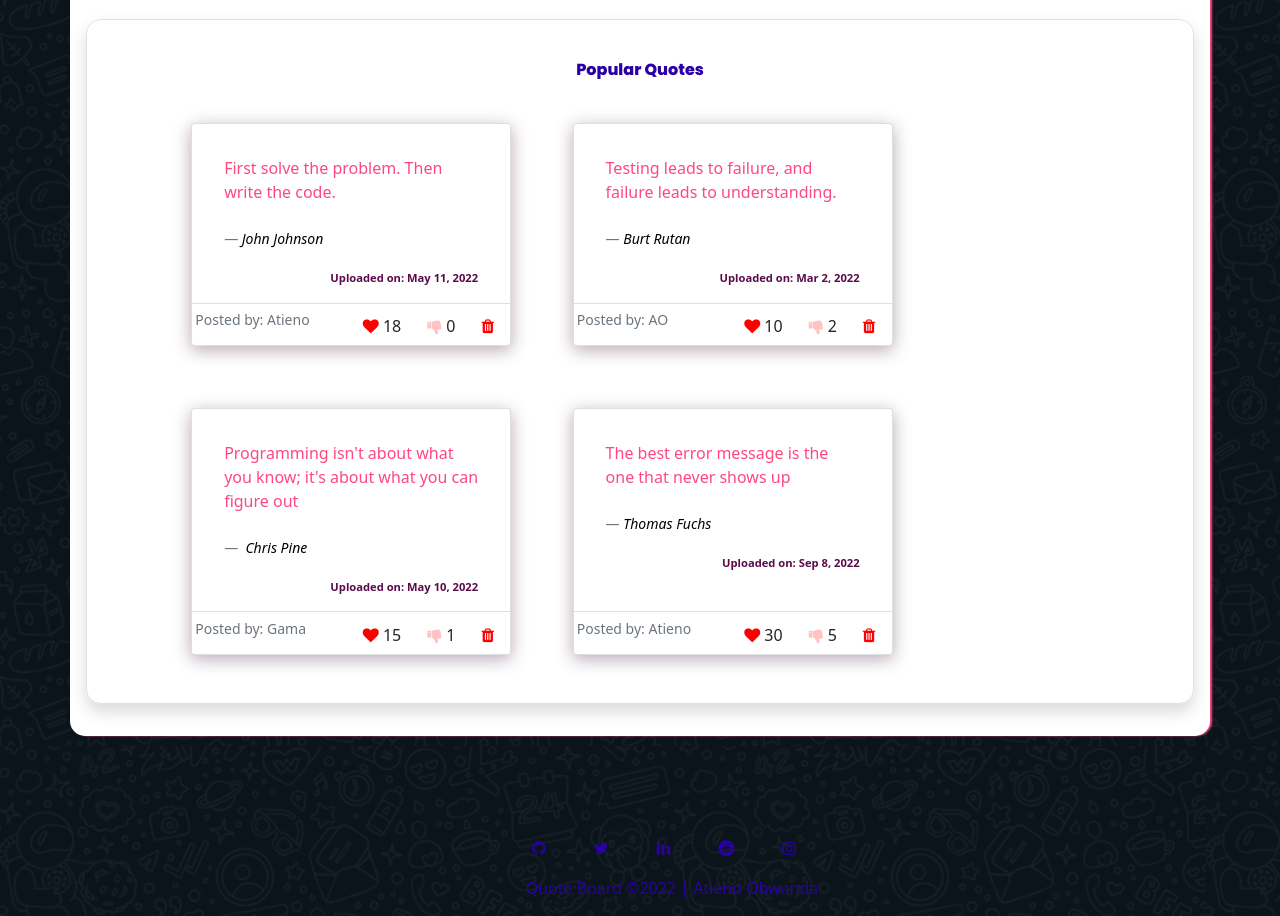
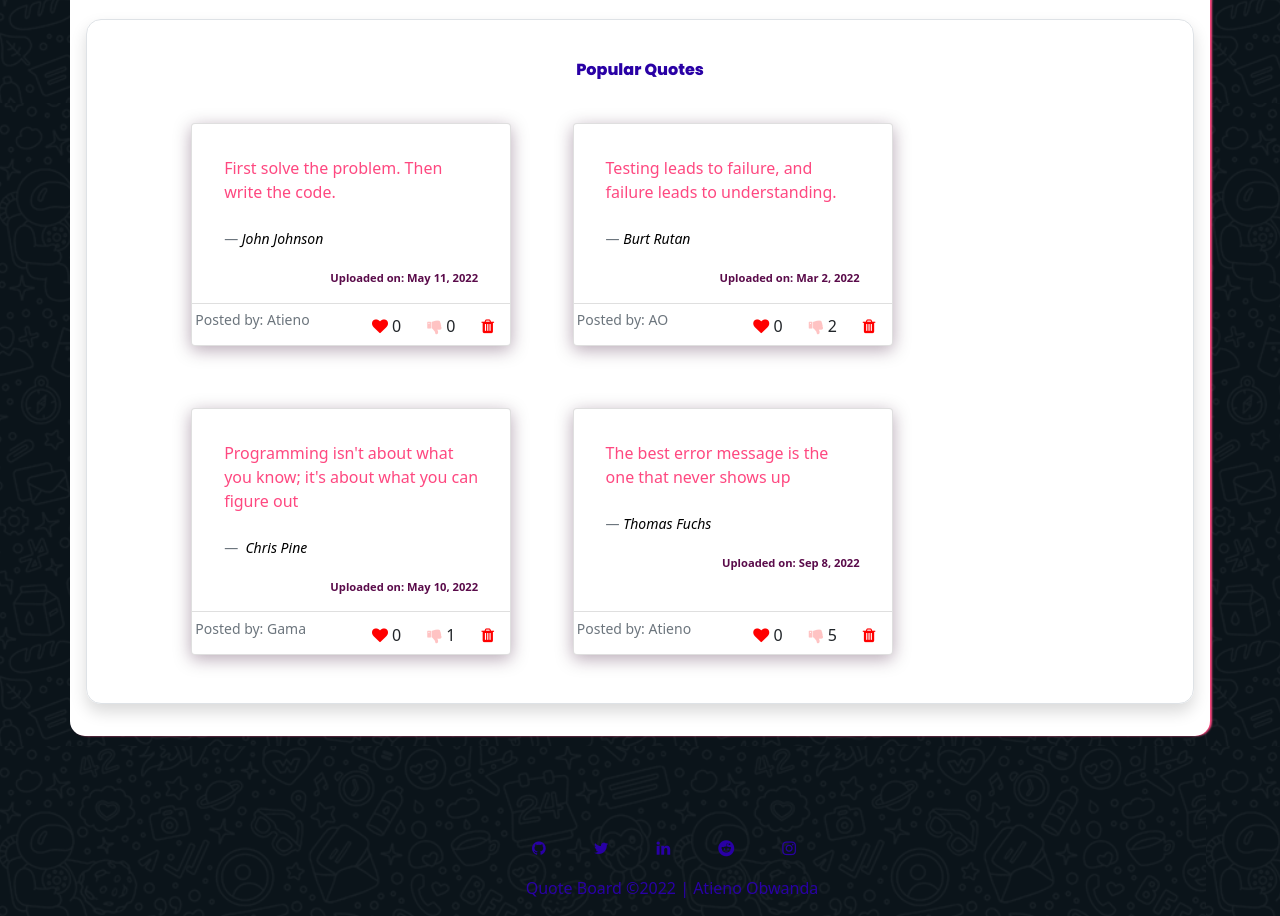
Before and after one commit to AtienoObwanda/QuoteBoard, an Angular app: page / in a window 1280 px wide. Shown: the part 540-1456 px from the top of the page. Built offline with nearby package versions, Linux system fonts and the light colour scheme.

Commit message:
highliht directive added | still not responding.

```diff
--- a/src/app/components/quote/quote.component.html
+++ b/src/app/components/quote/quote.component.html
@@ -63,8 +63,11 @@
 
             <div class="col-sm-12">
                 <div class="cards">
-                    <div class="card"  *ngFor='let quote of quotes; let i=index'>
-                        <div class="card-body" appHighlightQuote *ngIf="highlight() == quote.likes && quote.likes > 0" >
+
+                    <div class="card"  *ngFor='let quote of quotes; let i=index' >
+
+                        <div class="card-body" *ngIf="highlight()===quote.likes && quote.likes>0">
+
                         <blockquote class="blockquote mb-0 card-body">
                             <p>{{quote.quoteTitle}}</p>
                             <br/>
@@ -77,7 +80,7 @@
 
                           </blockquote>
                         </div>
-                        <div class="card-body"  *ngIf="highlight() != quote.likes || quote.likes == 0" >
+                        <div class="card-body" *ngIf="highlight()!==quote.likes || quote.likes===0" >
                             <blockquote class="blockquote mb-0 card-body">
                                 <p>{{quote.quoteTitle}}</p>
                                  <br/>
--- a/src/app/components/quote/quote.component.ts
+++ b/src/app/components/quote/quote.component.ts
@@ -8,6 +8,10 @@ import { Quotes } from '../../model/Quotes';
   styleUrls: ['./quote.component.css']
 })
 export class QuoteComponent implements OnInit {
+
+  num1:number
+  lnum:number
+  c:number//counter
 
   required: boolean = true;
 
@@ -33,18 +37,14 @@ export class QuoteComponent implements OnInit {
 }
 
   highlight() {
-    let quoteslikes = []
-    let highestlikes: number
-    for (let j = 0; j < this.quotes.length; j++) {
-      quoteslikes.push(this.quotes[j].likes)
+    this.num1 = 0
+    this.lnum = 0
+
+    for(this.c=0 ; this.c < this.quotes.length; this.c++) {
+      this.lnum = this.quotes[this.c].likes;
+      if(this.lnum > this.num1){this.num1 = this.lnum}
     }
-
-    quoteslikes.sort(function (i, j) {
-
-      return j - i
-    })
-    highestlikes = quoteslikes[0]
-    return highestlikes;
+    return  this.num1
   }
 
 
@@ -55,7 +55,7 @@ export class QuoteComponent implements OnInit {
         author : 'John Johnson',
         publisher: 'Atieno',
         postDate: new Date(2022,4,11),
-        likes : 18,
+        likes : 0,
         dislikes:0,
       },
        {
@@ -63,7 +63,7 @@ export class QuoteComponent implements OnInit {
         author : 'Burt Rutan',
         publisher: 'AO',
         postDate: new Date(2022,2,2),
-        likes : 10,
+        likes : 0,
         dislikes:2,
       },
 
@@ -72,7 +72,7 @@ export class QuoteComponent implements OnInit {
           author : ' Chris Pine',
           publisher: 'Gama',
           postDate: new Date(2022,4,10),
-          likes : 15,
+          likes : 0,
           dislikes:1,
         },
         {
@@ -80,7 +80,7 @@ export class QuoteComponent implements OnInit {
           author : 'Thomas Fuchs',
           publisher: 'Atieno',
           postDate: new Date(2022,8,8),
-          likes : 30,
+          likes : 0,
           dislikes:5,
         },
         {
@@ -96,7 +96,7 @@ export class QuoteComponent implements OnInit {
           author : 'Dennis Ritchie',
           publisher: 'Gama',
           postDate: new Date(2022,2,21),
-          likes : 10,
+          likes : 0,
           dislikes:2,
         },
 
```
Also changed, not shown: src/app/directives/highlight-quote.directive.ts (+10 -14 lines), 1 other file (tests, documents, lock files or other folders).
